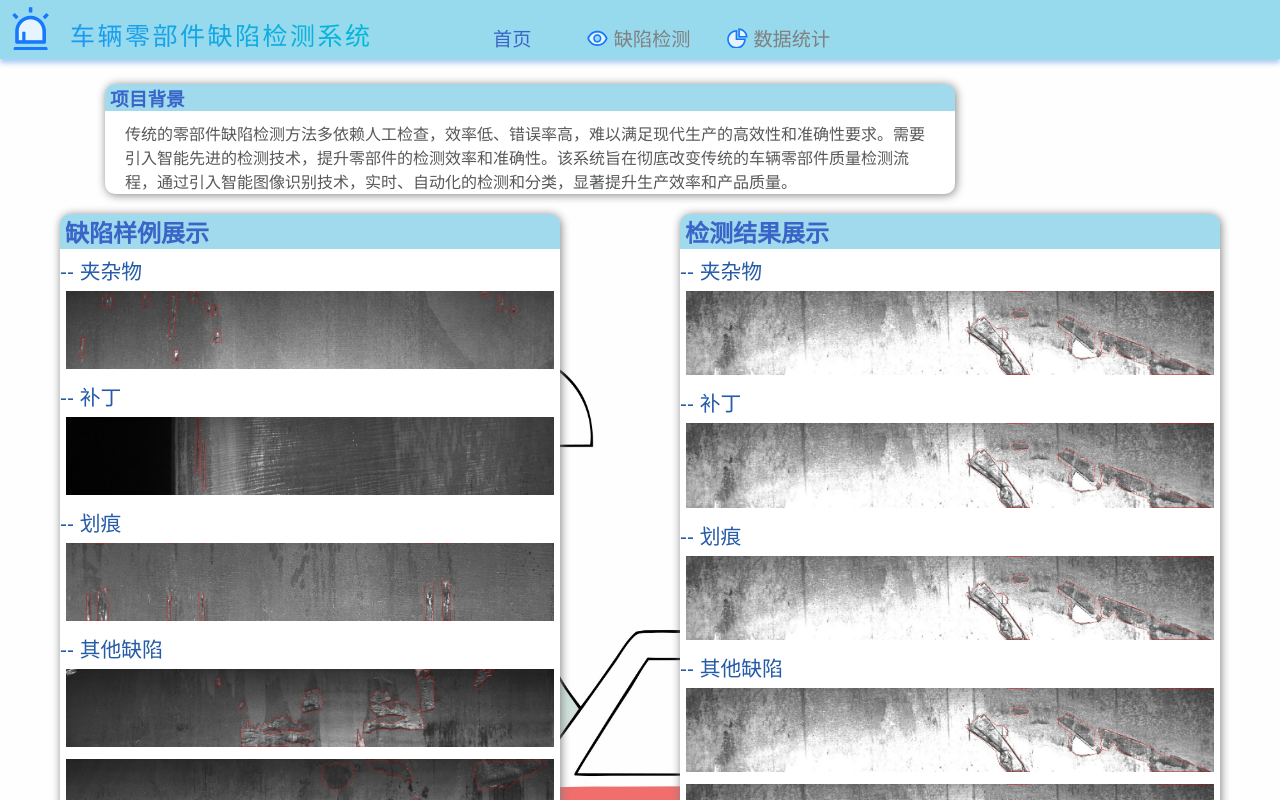
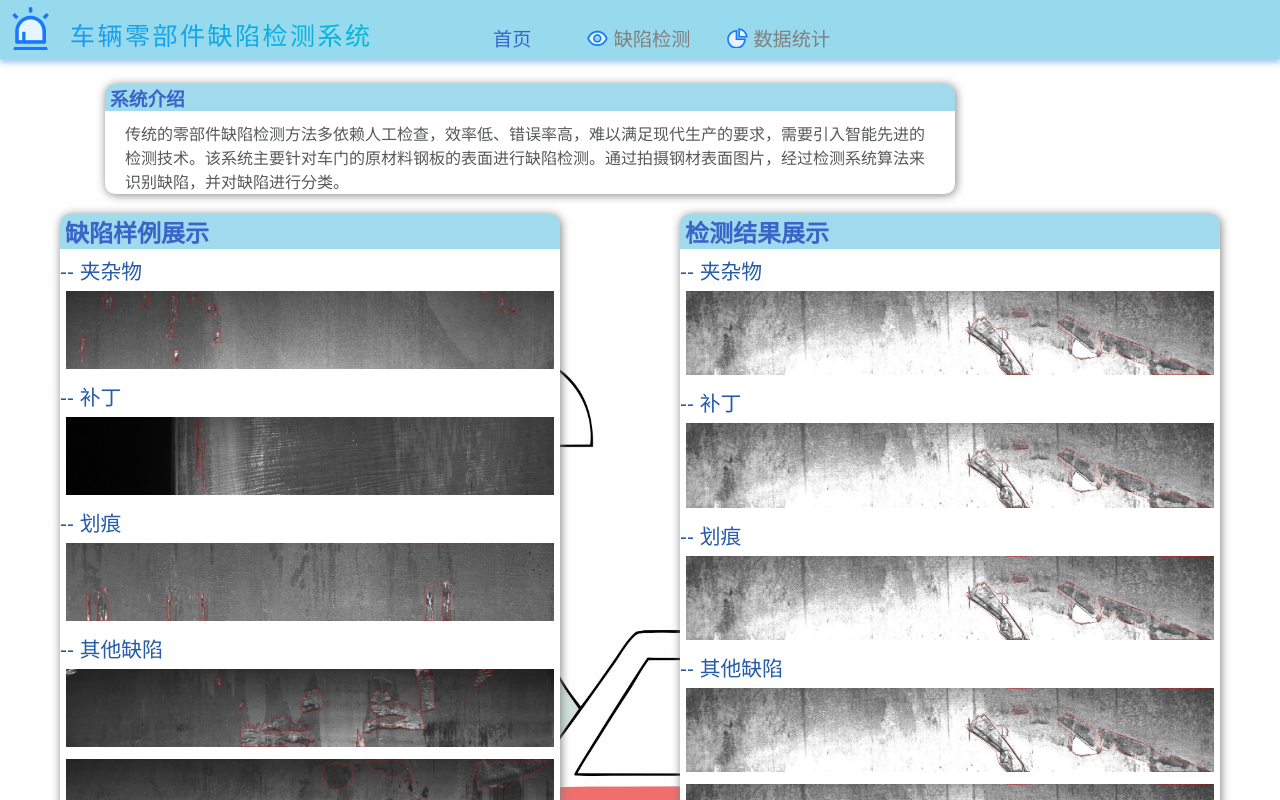
Before and after one commit to soul-kk/-A08-defect-detection--fe, a React (Vite) app in the folder pre/: page / in a window 1280 px wide. Shown: the top 800 px of the page. Built offline with nearby package versions, Linux system fonts and the light colour scheme.

Commit message:
copy：3.0

```diff
--- a/pre/src/api.js
+++ b/pre/src/api.js
@@ -4,8 +4,7 @@ const localApi = "http://localhost:8080";
 
 // 通用请求头配置
 const headers = {
-  "Content-Type": "application/json",
-  'Accept': "application/json",
+
 };
 
 //检测图片
@@ -27,6 +26,7 @@ export const getInitialImage = async (id) => {
   try {
     const response = await fetch(`${baseApi}/api/get_initial_image/${id}`, {
       headers,
+      mode: 'cors',  // 显式设置 CORS 模式
     });
     if (!response.ok) {
       throw new Error(`http error:${response.status}`);
@@ -42,7 +42,9 @@ export const getInitialImage = async (id) => {
 //获取图库
 export const getStorage = async () => {
   try {
-    const response = await fetch(`${baseApi}/api/history`, { headers });
+    const response = await fetch(`${baseApi}/api/history`, { headers,
+      mode: 'cors',  // 显式设置 CORS 模式
+     });
     if (!response.ok) {
       throw new Error(`http error:${response.status}`);
     }
--- a/pre/src/component/home.jsx
+++ b/pre/src/component/home.jsx
@@ -24,8 +24,8 @@ export default function Home() {
 function Descriprion() {
     return (
         <div className="description">
-            <h3>项目背景</h3>
-            <p>传统的零部件缺陷检测方法多依赖人工检查，效率低、错误率高，难以满足现代生产的高效性和准确性要求。需要引入智能先进的检测技术，提升零部件的检测效率和准确性。该系统旨在彻底改变传统的车辆零部件质量检测流程，通过引入智能图像识别技术，实时、自动化的检测和分类，显著提升生产效率和产品质量。</p>
+            <h3>系统介绍</h3>
+            <p>传统的零部件缺陷检测方法多依赖人工检查，效率低、错误率高，难以满足现代生产的要求，需要引入智能先进的检测技术。该系统主要针对车门的原材料钢板的表面进行缺陷检测。通过拍摄钢材表面图片，经过检测系统算法来识别缺陷，并对缺陷进行分类。</p>
         </div>
     );
 }
--- a/pre/src/style/detection.css
+++ b/pre/src/style/detection.css
@@ -66,6 +66,8 @@
   border-radius: 10px;
   width: 600px;
   margin: 0;
+  height: 800px;
+  overflow: auto;
 }
 
 .itemList {
--- a/pre/src/style/statistics.module.css
+++ b/pre/src/style/statistics.module.css
@@ -16,8 +16,11 @@
   display: flex;
   align-items: center;
   justify-content: center;
+  transition: transform 0.2s ease;
 }
-
+.chatbotToggle:hover {
+  transform: scale(1.12);
+}
 .chatbotToggle svg {
   color: #fff;
   position: absolute;
```
